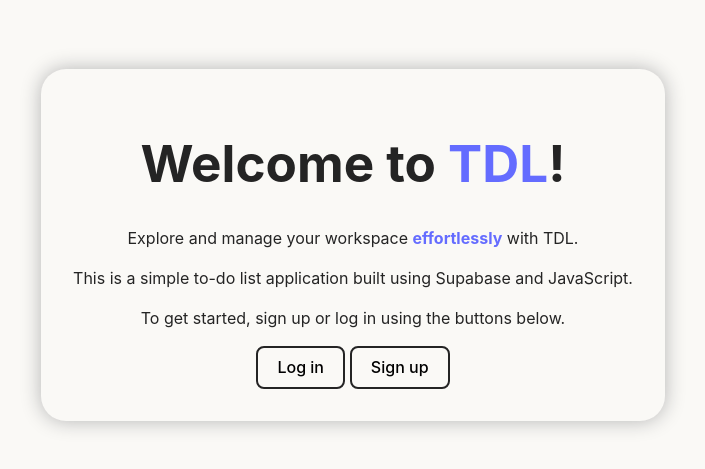
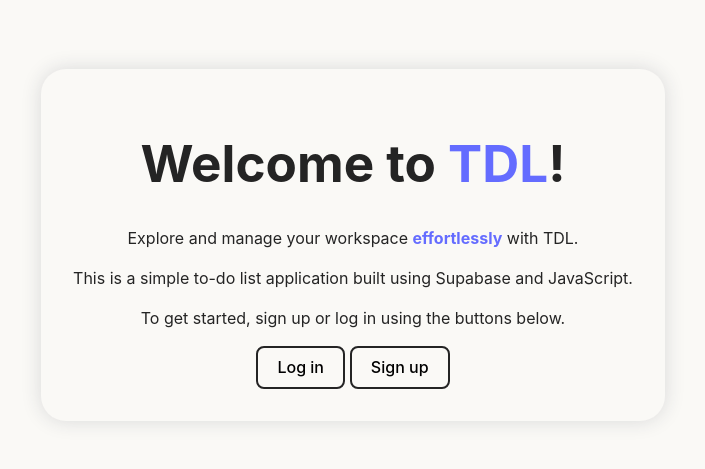
Before and after one commit to Styzex/TDL, a website built with Vite: page index.html in a window 1280 px wide. Shown: the part 155-624 px from the top of the page, without its empty margins (287-992 px from the left). Built offline with nearby package versions, Linux system fonts and the light colour scheme.

Commit message:
changed the shadow

```diff
--- a/src/css/style.css
+++ b/src/css/style.css
@@ -15,7 +15,7 @@
 
 #app {
   border-radius: 25px;
-  box-shadow: #b4b4b4 0px 0px 20px;
+  box-shadow: #d9d9d9 0px 0px 20px;
   background-color:#FAF9F6;
 }
 
```
